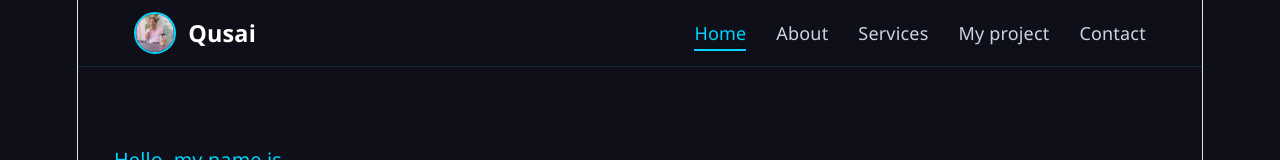
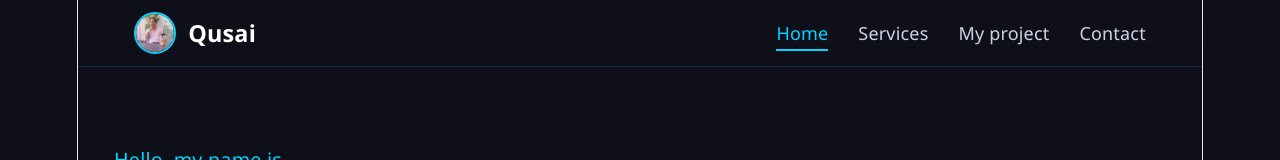
Before and after one commit to qusaianwer/qusai-protfilio, a React (Vite) app: page / in a window 1280 px wide. Shown: the top 160 px of the page. Built offline with nearby package versions, Linux system fonts and the light colour scheme.

Commit message:
delet about from nav

```diff
--- a/src/components/navbar.jsx
+++ b/src/components/navbar.jsx
@@ -24,7 +24,7 @@ function Navbar() {
 
       <ul className={open ? "nv-links nv-open" : "nv-links"}>
         <li><NavLink to="/" end onClick={close}>Home</NavLink></li>
-        <li><a href="/#about" onClick={close}>About</a></li>
+
         <li><NavLink to="/services" onClick={close}>Services</NavLink></li>
         <li><NavLink to="/projects" onClick={close}>My project</NavLink></li>
         <li><NavLink to="/contact" onClick={close}>Contact</NavLink></li>
```
